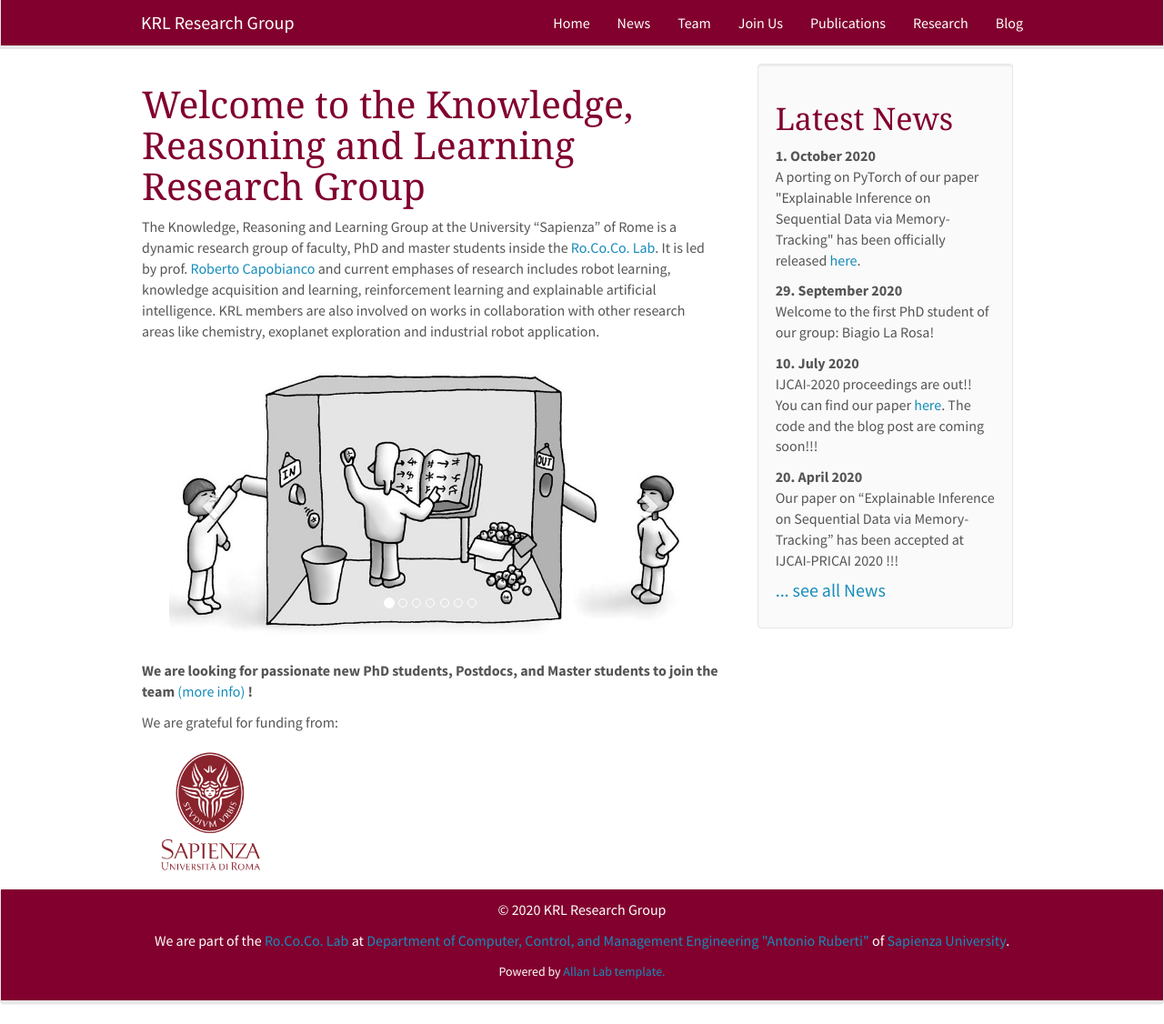
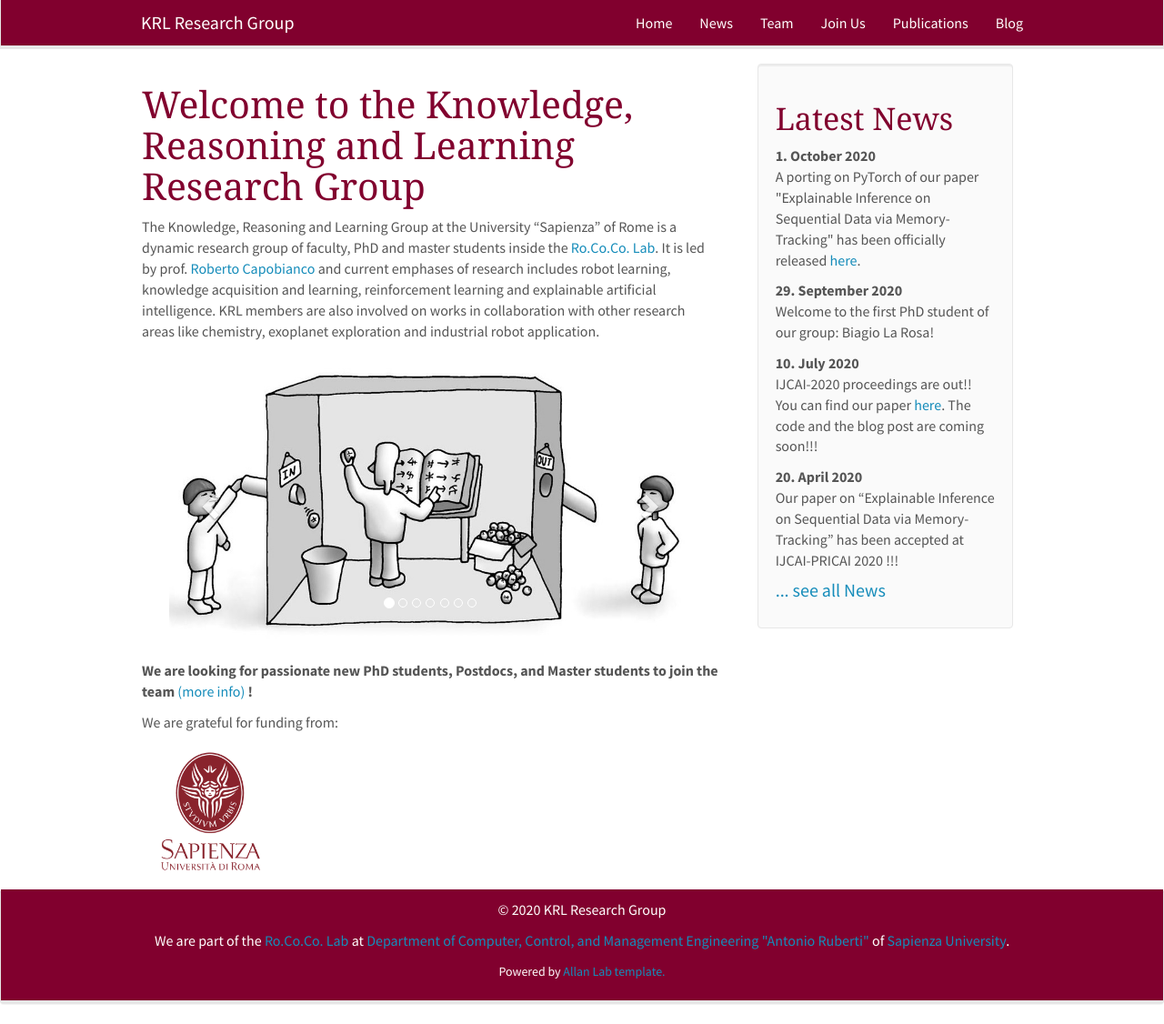
Before and after one commit to KRLGroup/krlgroup.github.io, a Jekyll site: the page built from _pages/home.md, in a window 1280 px wide and 1126 px high. Shown: the whole window at 91% size. Built offline with Jekyll 4.4.1, drawn with Linux system fonts in a browser that asks for light colours; nearby versions of some CDN libraries.

Commit message:
removed 'research goals' tab from menu

```diff
--- a/_includes/header.html
+++ b/_includes/header.html
@@ -17,7 +17,7 @@
 		<li><a style="color: white;" href="{{ site.url }}{{ site.baseurl }}/team">Team</a></li>
 		<li><a style="color: white;" href="{{ site.url }}{{ site.baseurl }}/vacancies">Join Us</a></li>
 		<li><a style="color: white;" href="{{ site.url }}{{ site.baseurl }}/publications">Publications</a></li>
-		<li><a style="color: white;" href="{{ site.url }}{{ site.baseurl }}/research">Research</a></li>
+		<!--<li><a style="color: white;" href="{{ site.url }}{{ site.baseurl }}/research">Research</a></li>-->
 		<li><a style="color: white;" href="{{ site.url }}{{ site.baseurl }}/blog">Blog</a></li>
 	  </ul>
 	</div>
```
